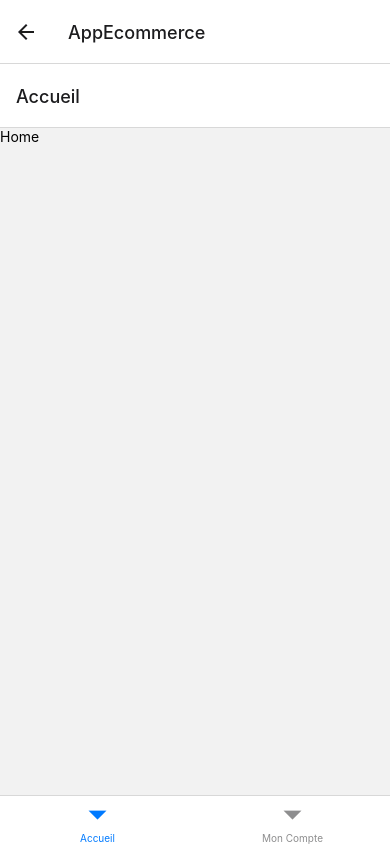
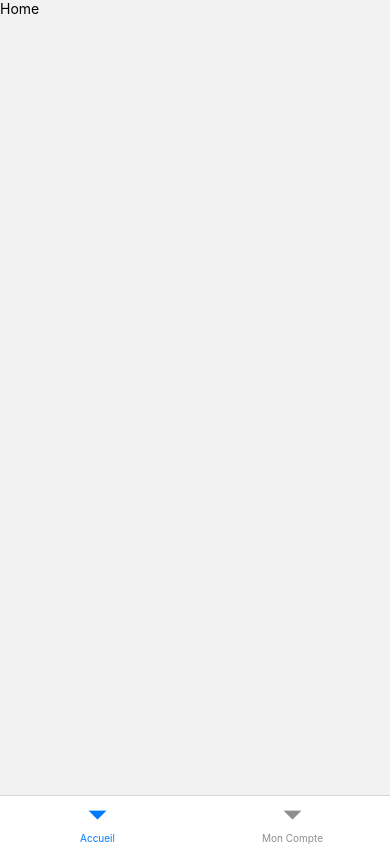
Before and after one commit to yannisjdubois/mybook-3, a React Native app: screen /AppEcommerce in a window 390 px wide. Built offline with nearby package versions, Linux system fonts and the light colour scheme.

Commit message:
masquage de l'entête des menus

```diff
--- a/Allapps/Ecommerce/index.js
+++ b/Allapps/Ecommerce/index.js
@@ -33,7 +33,7 @@ const Tab = createBottomTabNavigator();
 
 export default function App() {
   return (
-      <Tab.Navigator>
+      <Tab.Navigator screenOptions={{headerShown:false}}>
         <Tab.Screen name="Accueil" component={Home} />
         <Tab.Screen name="Mon Compte" component={Settings} />
       </Tab.Navigator>
--- a/App.js
+++ b/App.js
@@ -35,7 +35,7 @@ const App = () => {
 
                 <Stack.Screen name="AppTuto" component={Tuto} />
                 {/* Ecommerce App creen */}
-                <Stack.Screen name="AppEcommerce" component={Ecommerce} />
+                <Stack.Screen name="AppEcommerce" options={{headerShown:false}} component={Ecommerce} />
 
             </Stack.Navigator>
 
```
